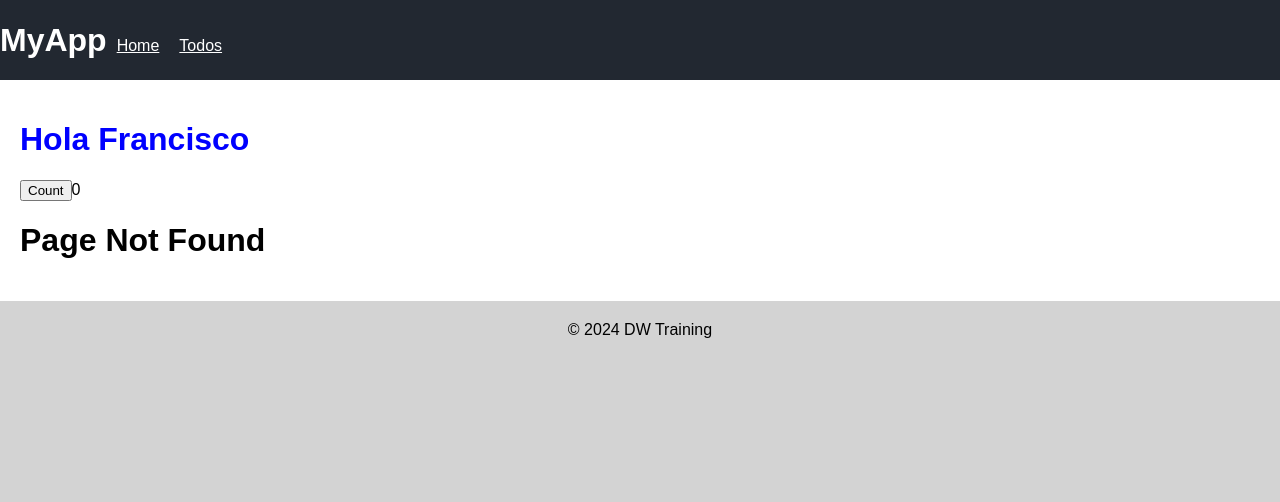
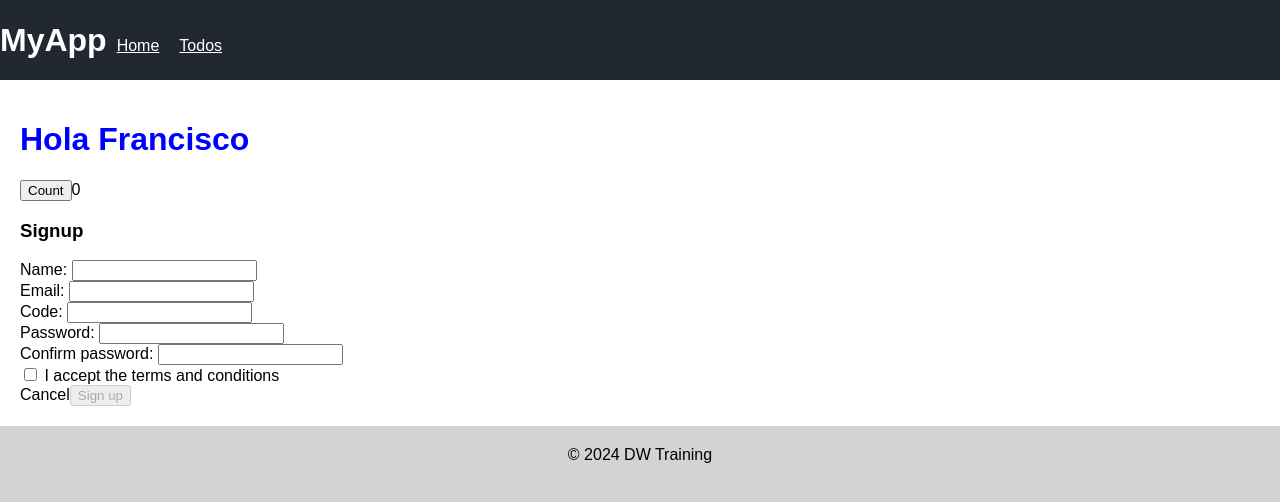
Before and after one commit to fsevilla/todos-app-dw, an Angular app: page /signup in a window 1280 px wide. Before the commit this address had no page. Shown: the top 502 px of the page. Built offline with nearby package versions, Linux system fonts and the light colour scheme.

Commit message:
Added signup component

```diff
--- a/src/app/app.routes.ts
+++ b/src/app/app.routes.ts
@@ -6,6 +6,7 @@ import { NotFoundComponent } from './pages/not-found/not-found.component';
 import { ViewTodoComponent } from './pages/todos/view-todo/view-todo.component';
 import { NewTodoComponent } from './pages/todos/new-todo/new-todo.component';
 import { TodosListComponent } from './pages/todos/todos-list/todos-list.component';
+import { SignupComponent } from './pages/signup/signup.component';
 
 export const routes: Routes = [
     { path: '', redirectTo: 'home', pathMatch: 'full' },
@@ -15,5 +16,6 @@ export const routes: Routes = [
         { path: 'new', component: NewTodoComponent },
         { path: ':id', component: ViewTodoComponent }
     ] },
+    { path: 'signup', component: SignupComponent },
     { path: '**', component: NotFoundComponent }
 ];
--- /dev/null
+++ b/src/app/pages/signup/signup.component.html
@@ -0,0 +1,30 @@
+<form [formGroup]="form">
+    <h3>Signup</h3>
+    <div>
+        <label for="name">Name: </label>
+        <input type="text" name="name" formControlName="name">
+    </div>
+    <div>
+        <label for="email">Email: </label>
+        <input type="email" name="email" formControlName="email">
+    </div>
+    <div>
+        <label for="code">Code: </label>
+        <input type="text"  name="code" formControlName="code">
+    </div>
+    <div>
+        <label for="password">Password: </label>
+        <input type="password" name="password" formControlName="password">
+    </div>
+    <div>
+        <label for="confirm">Confirm password: </label>
+        <input type="password" name="confirm" formControlName="confirm">
+    </div>
+    <div>
+        <label><input type="checkbox" formControlName="terms"> I accept the terms and conditions</label>
+    </div>
+    <div>
+        <a routerLogin="/login">Cancel</a>
+        <button [disabled]="form.invalid">Sign up</button>
+    </div>
+</form>
--- /dev/null
+++ b/src/app/pages/signup/signup.component.ts
@@ -0,0 +1,26 @@
+import { Component } from '@angular/core';
+import { FormsModule, ReactiveFormsModule, FormGroup, FormBuilder, Validators } from '@angular/forms';
+
+@Component({
+  selector: 'app-signup',
+  standalone: true,
+  imports: [FormsModule, ReactiveFormsModule],
+  templateUrl: './signup.component.html',
+  styleUrl: './signup.component.scss'
+})
+export class SignupComponent {
+
+  form: FormGroup;
+
+  constructor(formBuilder: FormBuilder) {
+    this.form = formBuilder.group({
+      name: ['', Validators.required],
+      email: ['', [Validators.required, Validators.email]],
+      code: ['', [Validators.required, Validators.minLength(6), Validators.maxLength(6)]],
+      password: ['', [Validators.required, Validators.minLength(8)]],
+      confirm: ['', [Validators.required, Validators.minLength(8)]],
+      terms: [false, Validators.requiredTrue]
+    });
+  }
+
+}
--- a/src/app/pages/todos/new-todo/new-todo.component.html
+++ b/src/app/pages/todos/new-todo/new-todo.component.html
@@ -1,16 +1,16 @@
-<form>
-    <h3>New Todo</h3>
+<form [formGroup]="form" (submit)="createTodo()">
+    <h3>New Todo</h3> valid? {{form.valid}}
     <div>
         <label for="title">Title: </label>
-        <input type="text" name="title">
+        <input type="text" name="title" formControlName="title">
     </div>
     <div>
         <label for="description">Description: </label>
-        <textarea name="description"></textarea>
+        <textarea name="description" formControlName="description"></textarea>
     </div>
     <div>
         <label for="status">Status: </label>
-        <select name="status">
+        <select name="status" formControlName="status">
             <option value="">Select an option</option>
             <option value="new">New</option>
             <option value="in progress">In Progress</option>
@@ -18,7 +18,7 @@
         </select>
     </div>
     <div>
-        <button>Cancel</button>
-        <button>Create</button>
+        <a routerLink="..">Cancel</a>
+        <button [disabled]="form.invalid">Create</button>
     </div>
 </form>
--- a/src/app/pages/todos/new-todo/new-todo.component.scss
+++ b/src/app/pages/todos/new-todo/new-todo.component.scss
@@ -0,0 +1,3 @@
+.ng-dirty.ng-touched.ng-invalid {
+    border-color: red;
+}
--- a/src/app/pages/todos/new-todo/new-todo.component.ts
+++ b/src/app/pages/todos/new-todo/new-todo.component.ts
@@ -1,12 +1,58 @@
 import { Component } from '@angular/core';
+import { FormsModule, ReactiveFormsModule, FormGroup, FormBuilder, Validators } from '@angular/forms';
+import { RouterModule, Router, ActivatedRoute } from '@angular/router';
+
+import { Todo } from '../../../shared/interfaces/todo';
+import { TodoService } from '../../../shared/services/todo.service';
 
 @Component({
   selector: 'app-new-todo',
   standalone: true,
-  imports: [],
+  imports: [FormsModule, RouterModule, ReactiveFormsModule],
   templateUrl: './new-todo.component.html',
   styleUrl: './new-todo.component.scss'
 })
 export class NewTodoComponent {
 
+  form: FormGroup;
+
+  todo: Todo = {
+    title: '',
+    description: ''
+  }
+
+  constructor(
+    formBuilder: FormBuilder,
+    private todoService: TodoService,
+    private router: Router,
+    private activatedRoute: ActivatedRoute
+  ) {
+    this.form = formBuilder.group({
+      title: ['', Validators.required, Validators.minLength(3)],
+      description: ['', Validators.required],
+      status: 'done'
+    });
+  }
+
+  createTodo() {
+    if(this.form.valid) {
+      this.todo = this.form.getRawValue();
+      this.todoService.createTodo(this.todo).subscribe({
+        next: () => {
+          alert(`Todo "${this.todo.title}" added`);
+          this.router.navigate(['..'], {
+            relativeTo: this.activatedRoute
+          });
+        },
+        error: () => {}
+      });
+    } else {
+      console.log('Faltan datos!', this.form);
+    }
+  }
+
+  cancel(e: MouseEvent) {
+    e.stopPropagation();
+    e.preventDefault();
+  }
 }
--- a/src/app/shared/services/todo.service.ts
+++ b/src/app/shared/services/todo.service.ts
@@ -35,11 +35,12 @@ export class TodoService {
     description: ''
   }
 
+  private url = 'https://simple-todos.onrender.com/api/tareas';
+
   constructor(private httpClient: HttpClient) { }
 
   getTodos(): Observable<Todo[]> {
-    const url = 'https://simple-todos.onrender.com/api/tareas';
-    return this.httpClient.get<Todo[]>(url);
+    return this.httpClient.get<Todo[]>(this.url);
   }
 
   setTodo(todo: Todo) {
@@ -49,4 +50,8 @@ export class TodoService {
   getTodo(): Todo {
     return this.selectedTodo;
   }
+
+  createTodo(todo: Todo): Observable<Todo> {
+    return this.httpClient.post<Todo>(this.url, todo);
+  }
 }
```
Also changed, not shown: src/app/pages/signup/signup.component.scss (added), 1 other file (tests, documents, lock files or other folders).
